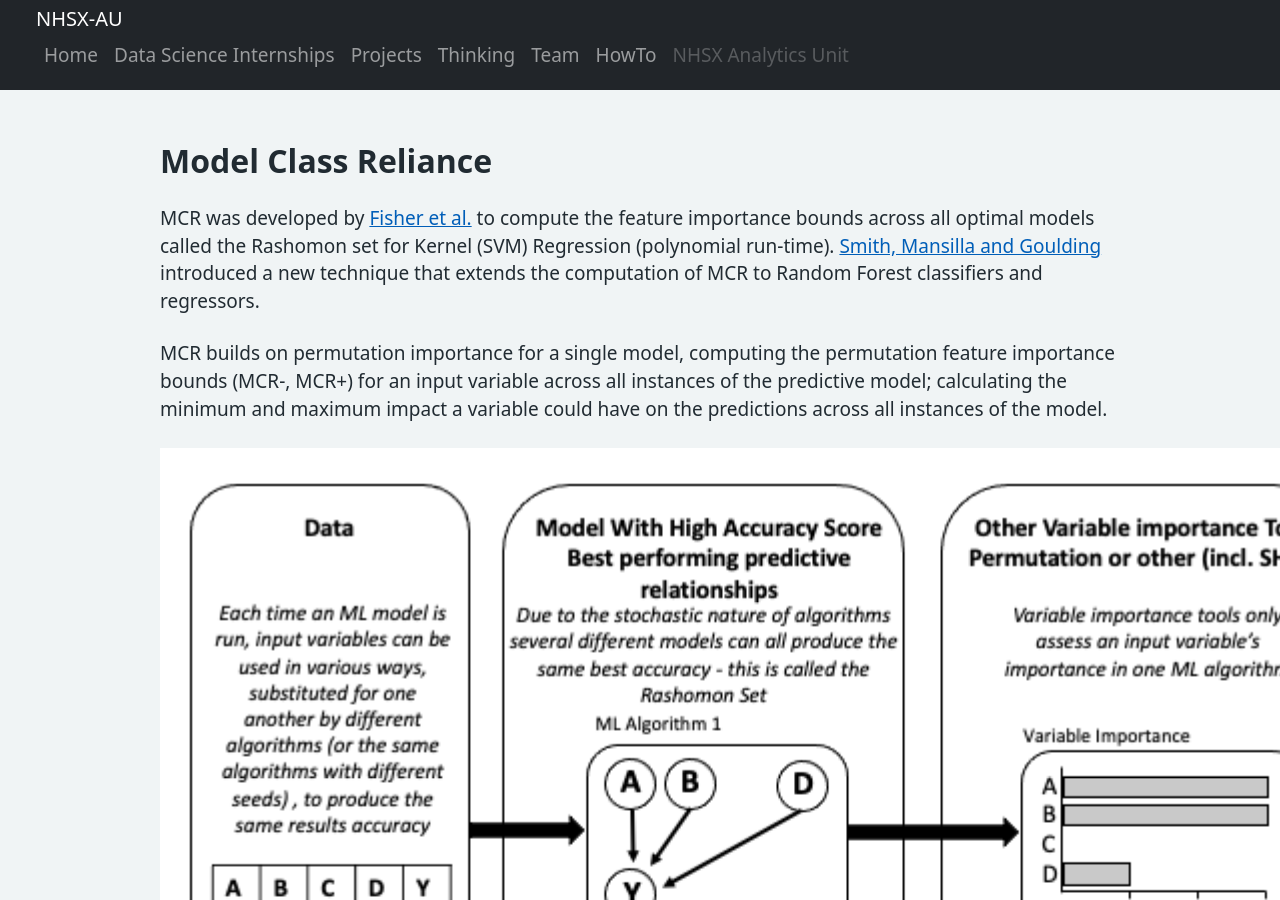
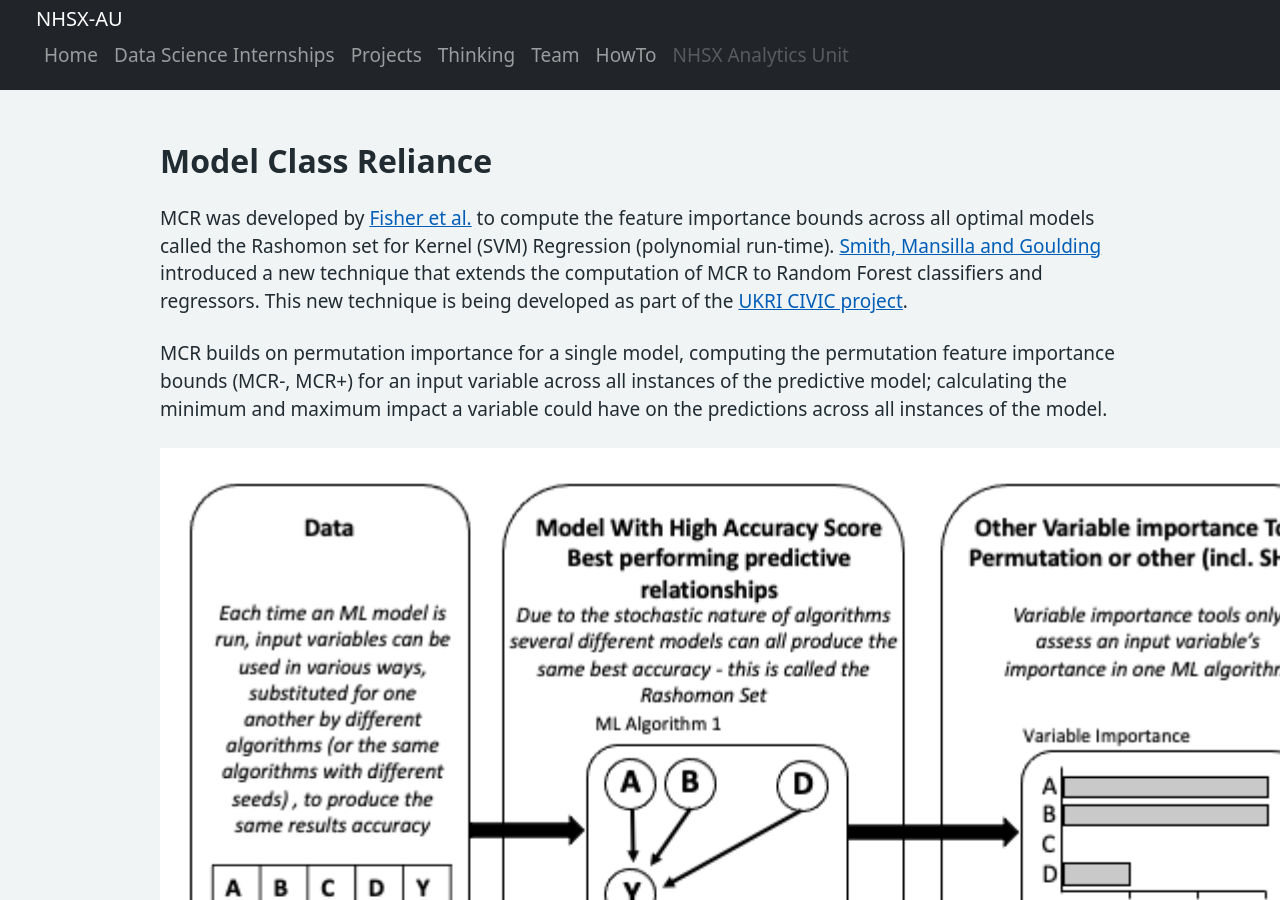
Before and after one commit to nhsx/AnalyticsUnit, a Jekyll site: the page built from MCR.md, in a window 1280 px wide and 900 px high, scrolled down 1477 px. Built offline with Jekyll 4.4.1, drawn with Linux system fonts in a browser that asks for light colours.

Commit message:
Updated References

```diff
--- a/MCR.md
+++ b/MCR.md
@@ -29,14 +29,14 @@ To address the problem of standard variable importance tools only evaluating one
 
 ## Model Class Reliance
 
-MCR was developed by [Fisher et al.](Fisher, A., Rudin, C. & Dominici, F. All Models are Wrong, but Many are Useful: Learning a Variable's Importance by Studying an Entire Class of Prediction Models Simultaneously. J. Mach. Learn. Res. 20, 1-81 (2019)) to compute the feature importance bounds across all optimal models called the Rashomon set for Kernel (SVM) Regression (polynomial run-time). [Smith, Mansilla and Goulding]( Smith, G., Mansilla, R. & Goulding, J. Model Class Reliance for Random Forests. Advances in Neural Information Processing Systems 33 (2020)) introduced a new technique that extends the computation of MCR to Random Forest classifiers and regressors.
+MCR was developed by [Fisher et al.](Fisher, A., Rudin, C. & Dominici, F. All Models are Wrong, but Many are Useful: Learning a Variable's Importance by Studying an Entire Class of Prediction Models Simultaneously. J. Mach. Learn. Res. 20, 1-81 (2019)) to compute the feature importance bounds across all optimal models called the Rashomon set for Kernel (SVM) Regression (polynomial run-time). [Smith, Mansilla and Goulding]( Smith, G., Mansilla, R. & Goulding, J. Model Class Reliance for Random Forests. Advances in Neural Information Processing Systems 33 (2020)) introduced a new technique that extends the computation of MCR to Random Forest classifiers and regressors.  This new technique is being developed as part of the [UKRI CIVIC project](https://gtr.ukri.org/projects?ref=EP%2FV053922%2F1).
 
 MCR builds on permutation importance for a single model, computing the permutation feature importance bounds (MCR-, MCR+) for an input variable across all instances of the predictive model; calculating the minimum and maximum impact a variable could have on the predictions across all instances of the model.
 
 ![Diagrammatic representation of the difference between other variable importance tools and
 MCR](assets/img/MCR.png)
 
-The base MCR analysis evaluates each feature individually for its importance, for example the importance of ‘minimum temperature’. It does not assess how important a dataset type used to create a number of the models’ features was to predictions as a whole, for example ‘weather’.  A [Group-MCR](https://cdt.horizon.ac.uk/2021/12/17/cdt-student-paper-accepted-at-the-ieee-big-data-2021-conference/) version has also been created in order to calculate the effects of variable groups, measuring the importance of a collection of features together on the predictions (See main project report for more details).
+The base MCR analysis evaluates each feature individually for its importance, for example the importance of ‘minimum temperature’. It does not assess how important a dataset type used to create a number of the models’ features was to predictions as a whole, for example ‘weather’.  A [Group-MCR](https://ieeexplore.ieee.org/abstract/document/9671559?casa_token=F3GX0kqkGr0AAAAA:A4dT_VksM3_eSvrIaUJv8Y2OBp08bwH1wcZvRQxU4K017UkddLRkKdKFBLMVLCRRr4dcTDCCZMw) version has also been created in order to calculate the effects of variable groups, measuring the importance of a collection of features together on the predictions (See main project report for more details).
 
 ## Use in Healthcare Predictions
 
```
